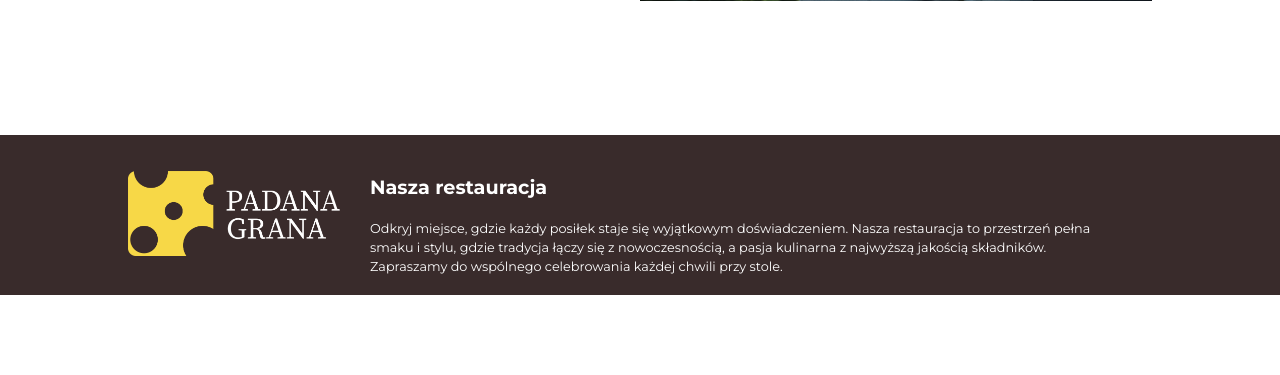
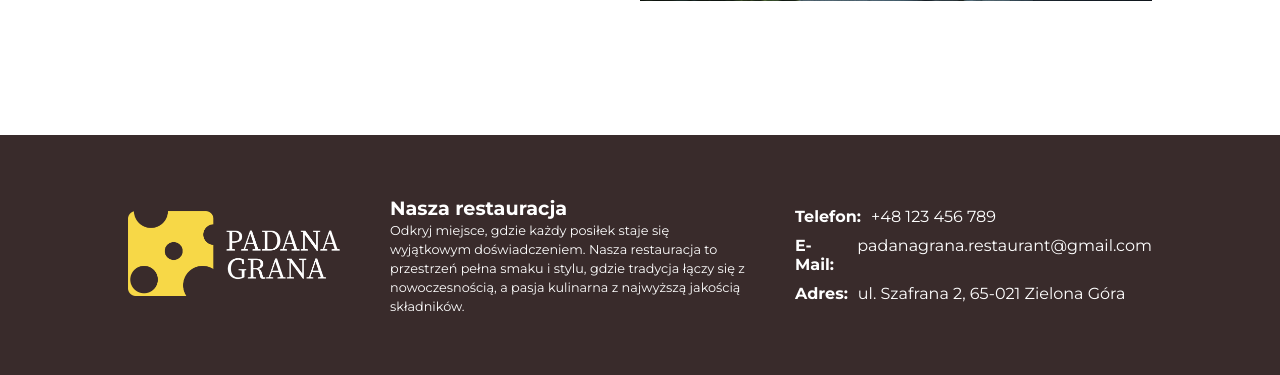
Before and after one commit to kokoshi3/PadanaGrana, a Django app: page / in a window 1280 px wide. Shown: the part 1465-1840 px from the top of the page. Before the commit the page ends 1760 px from the top, so only its background shows below. Run offline with Django 5.2, Linux system fonts and the light colour scheme; some web fonts are replaced.

Commit message:
Added modified homepage and styles

```diff
--- a/base/templates/homepage.html
+++ b/base/templates/homepage.html
@@ -88,12 +88,21 @@
             się wyjątkowym doświadczeniem. Nasza restauracja
             to przestrzeń pełna smaku i stylu, gdzie tradycja
             łączy się z nowoczesnością, a pasja kulinarna z
-            najwyższą jakością składników.
-            Zapraszamy do wspólnego celebrowania
-            każdej chwili przy stole.</span>
+            najwyższą jakością składników.</span>
     </div>
     <div class="contact">
-
+        <div class="contactline">
+            <h4>Telefon: </h4>
+            <p>+48 123 456 789</p>
+        </div>
+        <div class="contactline">
+            <h4>E-Mail: </h4>
+            <p>padanagrana.restaurant@gmail.com</p>
+        </div>
+        <div class="contactline">
+            <h4>Adres: </h4>
+            <p>ul. Szafrana 2, 65-021 Zielona Góra</p>
+        </div>
     </div>
 </div>
 </body>
--- a/static/styles/singlePageTemplate.css
+++ b/static/styles/singlePageTemplate.css
@@ -324,18 +324,19 @@ input {
 }
 
 .footer {
-	height: 20vh;
+	height: 30vh;
 	padding-left: 8rem;
 	padding-right: 8rem;
 	display: flex;
 	flex-direction: row;
 	align-items: center;
+	justify-content: space-between;
 	background-color: #392B2B;
-	gap: 30px;
+	gap: 50px;
 }
 
 .description {
-
+	width: 35%;
 }
 
 .description p {
@@ -343,6 +344,8 @@ input {
 	font-weight: bold;
 	font-size: 1.2rem;
 	color: white;
+	margin-bottom: 0px;
+	margin-top: 0px;
 }
 
 .description span {
@@ -352,6 +355,30 @@ input {
 	color: white;
 }
 
+.contact {
+	display: flex;
+	flex-direction: column;
+}
+
+.contactline {
+	font-family: "Montserrat", sans-serif;
+	font-weight: normal;
+	display: flex;
+	flex-direction: row;
+	color: white;
+	gap: 10px;
+}
+
+.contactline h4 {
+	margin-top: 5px;
+	margin-bottom: 5px;
+}
+
+.contactline p {
+	margin-top: 5px;
+	margin-bottom: 5px;
+}
+
 /*<a href="https://www.flaticon.com/free-icons/cheese" title="cheese icons">Cheese icons created by Freepik - Flaticon</a>*/
 /*<a href="https://www.flaticon.com/free-icons/chef" title="chef icons">Chef icons created by Those Icons - Flaticon</a>*/
 /*<a href="https://www.flaticon.com/free-icons/wine" title="wine icons">Wine icons created by Freepik - Flaticon</a>*/
```
